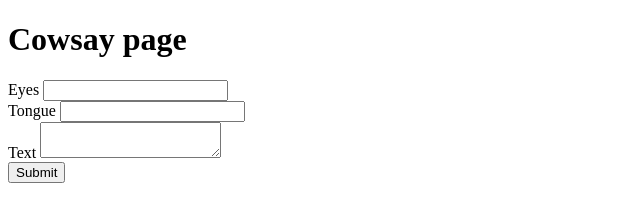
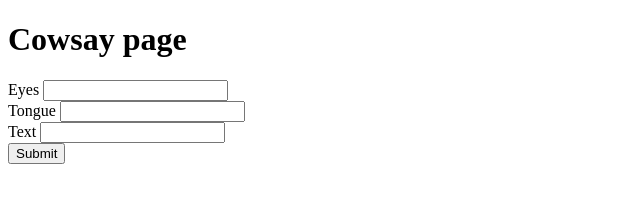
Before and after one commit to zzzzDenzzzz/my-serv, a website: page t.pug in a window 1280 px wide. Shown: the whole page, without its empty margins (0-640 px from the left). Drawn offline with nearby package versions, Linux system fonts and the light colour scheme; files that its build step writes are made by us from their sources.

Commit message:
fix_29-08-2023_12:46

```diff
--- a/t.pug
+++ b/t.pug
@@ -7,15 +7,15 @@ html
       .form-info-eyes
         label
           | Eyes
-          input(type='text', name='eyes')
+          input(type='text', name='eyes', required)
       .form-info-tongue
         label
           | Tongue
-          input(type='text', name='tongue')
-      .form-text
+          input(type='text', name='tongue', required)
+      .form-info-text
         label
           | Text
-          textarea(name='text')
+          input(type='text', name='text', required)
       .form-button
         input(type='submit', value='Submit')
     pre=cow
```
